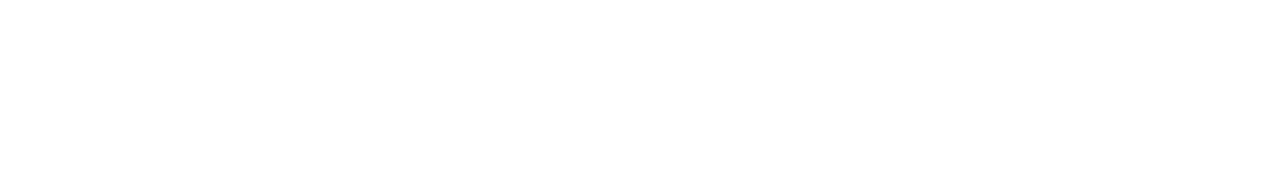
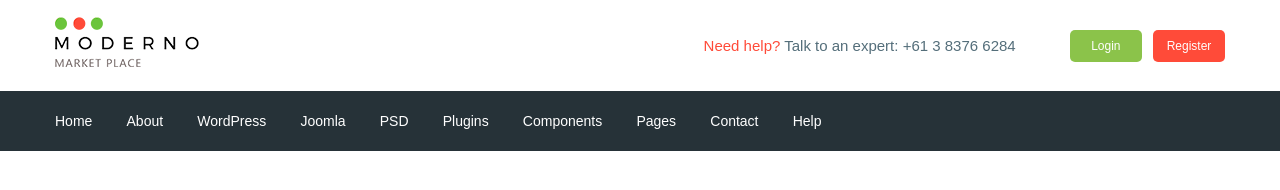
Before and after one commit to Olga1506/MODERNO, a website: page app/index.html in a window 1280 px wide. Drawn offline with nearby package versions, Linux system fonts and the light colour scheme; files that its build step writes are made by us from their sources.

Commit message:
added header

```diff
--- a/app/index.html
+++ b/app/index.html
@@ -5,11 +5,79 @@
     <meta name="viewport"
           content="width=device-width, user-scalable=no, initial-scale=1.0, maximum-scale=1.0, minimum-scale=1.0">
     <meta http-equiv="X-UA-Compatible" content="ie=edge">
-    <title>Document</title>
+    <title>Moderno</title>
+
     <link rel="stylesheet" href="css/libs.min.css">
     <link rel="stylesheet" href="css/style.min.css">
 </head>
 <body>
+
+<header class="header">
+    <div class="header__top">
+        <div class="container">
+            <div class="header__top-inner">
+                <div class="header__logo">
+                    <a href="#">
+                        <img src="img/header/logo.png" alt="">
+                    </a>
+                </div>
+                <div class="header__text">
+                    <a href="#">
+                        <span>Need help? </span>
+                    </a>
+                    Talk to an expert:
+                    <a class="header__phone" href="tel:61383766284">
+                        +61 3 8376 6284
+                    </a>
+                </div>
+                <div class="header__box">
+                    <a class="basket" href="#"></a>
+                    <a class="header__btn header__btn-login" href="">Login</a>
+                    <a class="header__btn header__btn-register" href="">Register</a>
+                </div>
+            </div>
+        </div>
+    </div>
+    <div class="header__menu">
+        <div class="container">
+            <nav class="menu">
+                <ul class="menu__list">
+                    <li><a href="#">Home</a></li>
+                    <li><a href="#">About</a></li>
+                    <li><a href="#">WordPress</a></li>
+                    <li><a href="#">Joomla</a></li>
+                    <li><a href="#">PSD </a></li>
+                    <li><a href="#">Plugins</a></li>
+                    <li><a href="#">Components</a></li>
+                    <li><a href="#">Pages</a></li>
+                    <li><a href="#">Contact</a></li>
+                    <li><a href="#">Help</a></li>
+                </ul>
+            </nav>
+        </div>
+    </div>
+</header>
+
+
+
+
+
+
+
+
+
+
+
+
+
+
+
+
+
+
+
+
+
 
 
 <script src="https://ajax.googleapis.com/ajax/libs/jquery/3.5.1/jquery.min.js"></script>
--- /dev/null
+++ b/app/scss/_fonts.scss
@@ -0,0 +1,4 @@
+@font-face {
+
+
+}
--- /dev/null
+++ b/app/scss/_global.scss
@@ -0,0 +1,34 @@
+html{
+  box-sizing: border-box;
+}
+*,
+*:before,
+*:after{
+  box-sizing: inherit;
+}
+a{
+  display: inline-block;
+  text-decoration: none;
+  color: $text;
+}
+
+ul,
+li{
+  margin: 0;
+  padding: 0;
+  list-style: none;
+}
+
+body{
+  font-family: Roboto-Regular,sans-serif;
+  font-size: 15px;
+  line-height: 24px;
+  color: $text;
+}
+
+
+.container{
+  max-width: 1200px;
+  margin: 0 auto;
+  padding: 0 15px;
+}
--- /dev/null
+++ b/app/scss/_vars.scss
@@ -0,0 +1,5 @@
+
+$text:#546e7a;
+$red:#ff4b39;
+$green:#8bc34a;
+$bg:#263238;
--- a/app/scss/style.scss
+++ b/app/scss/style.scss
@@ -1,11 +1,65 @@
-html{
-  box-sizing: border-box;
+
+@import "vars";
+@import "global";
+@import url('https://fonts.googleapis.com/css2?family=Roboto:wght@400;500;700&display=swap');
+@import "fonts";
+
+//Header
+//------------------------------------------
+
+.header__top-inner{
+  display: flex;
+  justify-content: space-between;
+  align-items: center;
+  height: 91px;
 }
-*,
-*:before,
-*:after{
-  box-sizing: inherit;
+.header__text{
+  margin-left: auto;
+  margin-right: 50px;
+  span{
+    color: $red;
+  }
 }
-.box{
+.header__btn{
+  width: 72px;
+  height: 32px;
+  padding: 4px;
+  font-size: 12px;
+  line-height: 24px;
+  font-weight: 400;
+  color: #ffffff;
+  text-align: center;
+  border-radius: 5px;
+
+}
+.header__btn-login{
+  background-color: $green;
+}
+.header__btn-register{
+  background-color: $red;
+  margin-left: 7px;
+}
+.header__menu{
+  background-color: $bg;
+
+}
+.menu{
   display: flex;
+  align-items: center;
+  height: 60px;
 }
+
+.menu__list{
+  li{
+    display: inline-block;
+    & + li{
+      margin-left: 30px;
+    }
+  }
+  a{
+    font-size: 14px;
+    line-height: 30px;
+    font-weight: 500;
+    color: #ffffff;
+  }
+}
--- a/gulpfile.js
+++ b/gulpfile.js
@@ -9,7 +9,7 @@ let gulp = require("gulp"),
     cssmin = require("gulp-cssmin");
 
 gulp.task("sass", function (){
-   return  gulp.src("app/scss/style.scss")
+   return  gulp.src("app/scss/**/*.scss")
         .pipe(sass({outputStyle:"compressed"}))
         .pipe(rename({suffix:".min"}))
         .pipe(gulp.dest("app/css"))
@@ -50,7 +50,7 @@ gulp.task("js", function () {
 });
 
 gulp.task("watch", function () {
-        gulp.watch("app/scss/style.scss", gulp.parallel("sass"));
+        gulp.watch("app/**/*.scss", gulp.parallel("sass"));
         gulp.watch("app/*.html", gulp.parallel("html"));
         gulp.watch("app/js/*.js", gulp.parallel("js"));
 });
```
Also changed, not shown: app/css/style.min.css, app/fonts/Roboto-Bold.ttf (added), app/fonts/Roboto-Medium.ttf (added), app/fonts/Roboto-Regular.ttf (added), app/img/header/logo.png (added).
